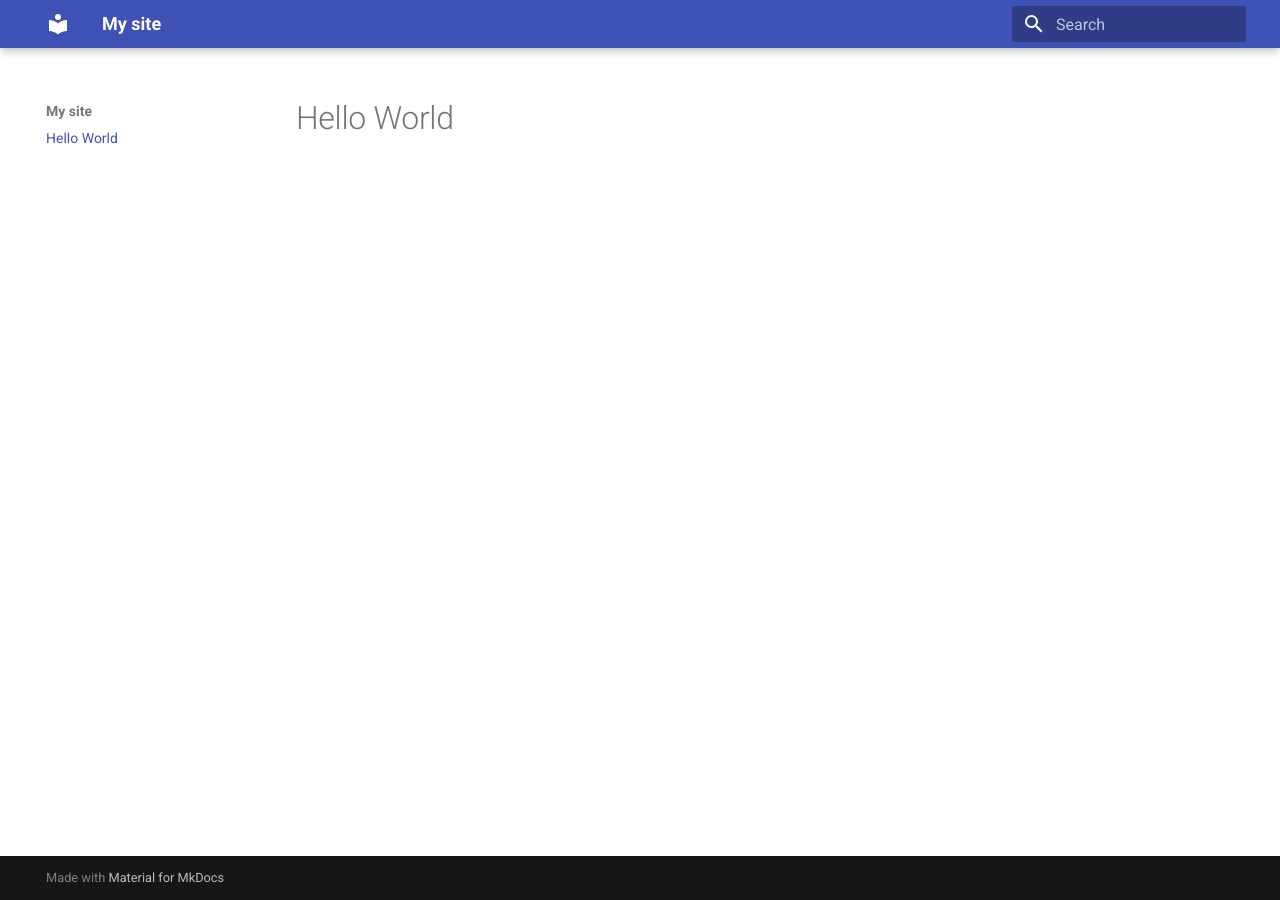
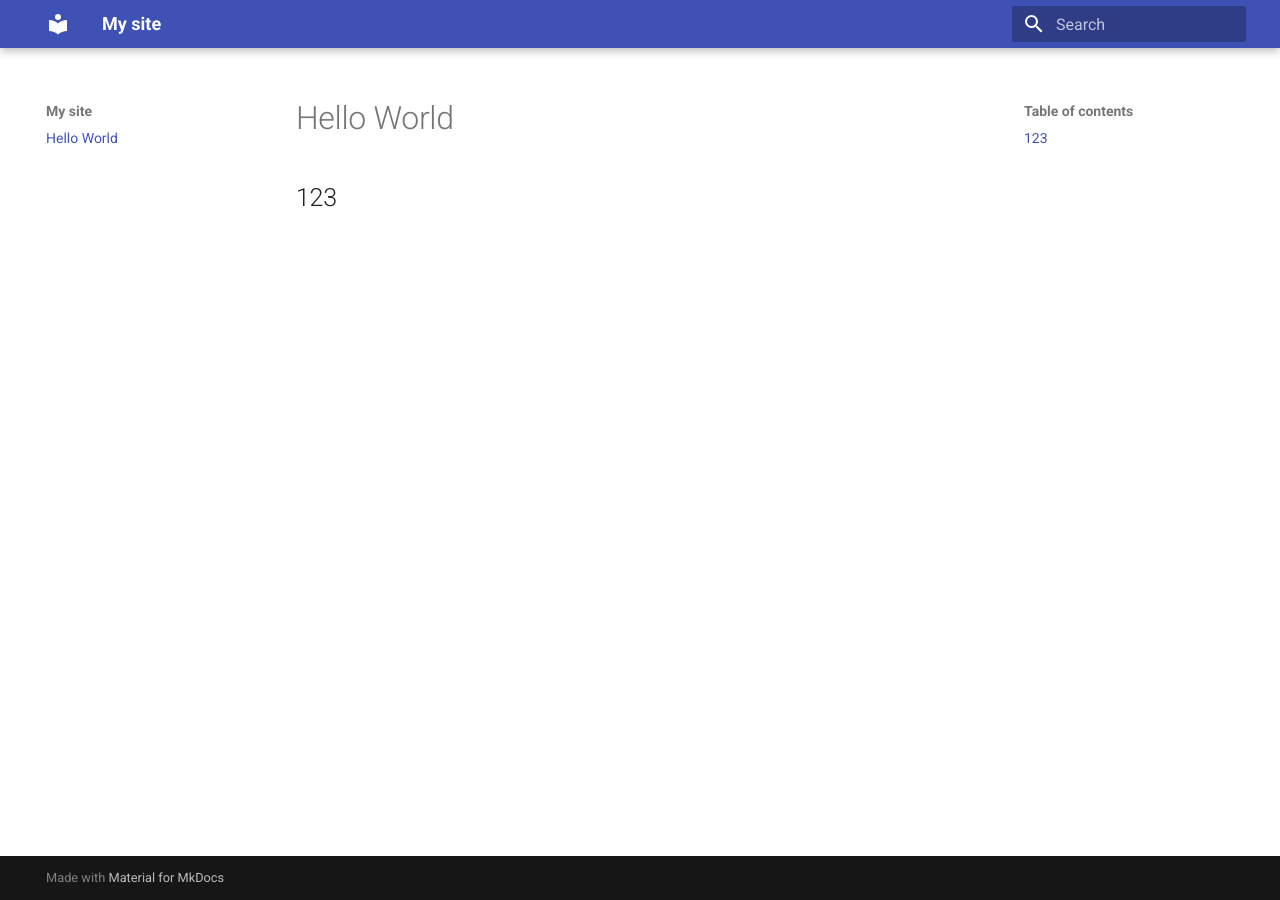
Before and after one commit to lulzcasz/improved-succotash, an MkDocs documentation site: the page built from docs/index.md, in a window 1280 px wide. Built offline with MkDocs 1.6.1 and Material for MkDocs 9.7.7, drawn with Linux system fonts in a browser that asks for light colours.

```diff
--- a/docs/index.md
+++ b/docs/index.md
@@ -1 +1,3 @@
 # Hello World
+
+## 123
```
Also changed, not shown: 1 other file.
